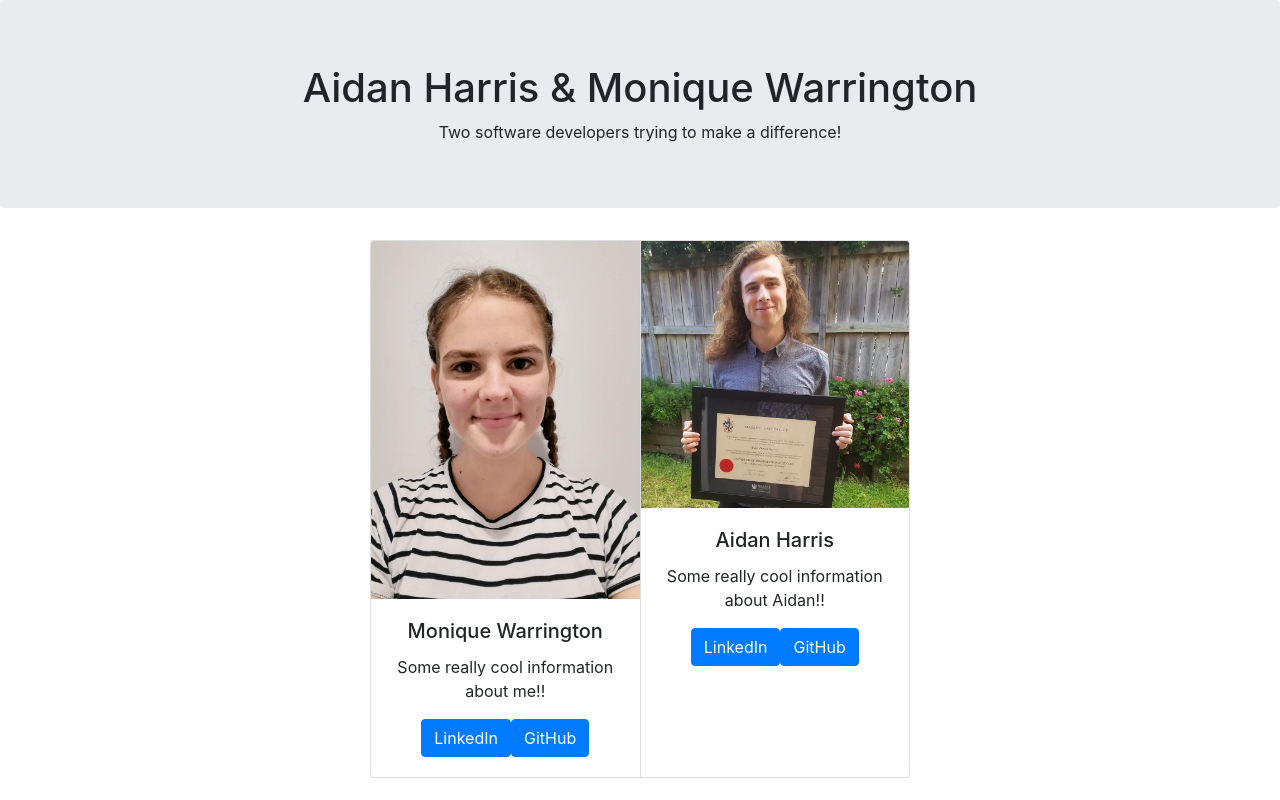
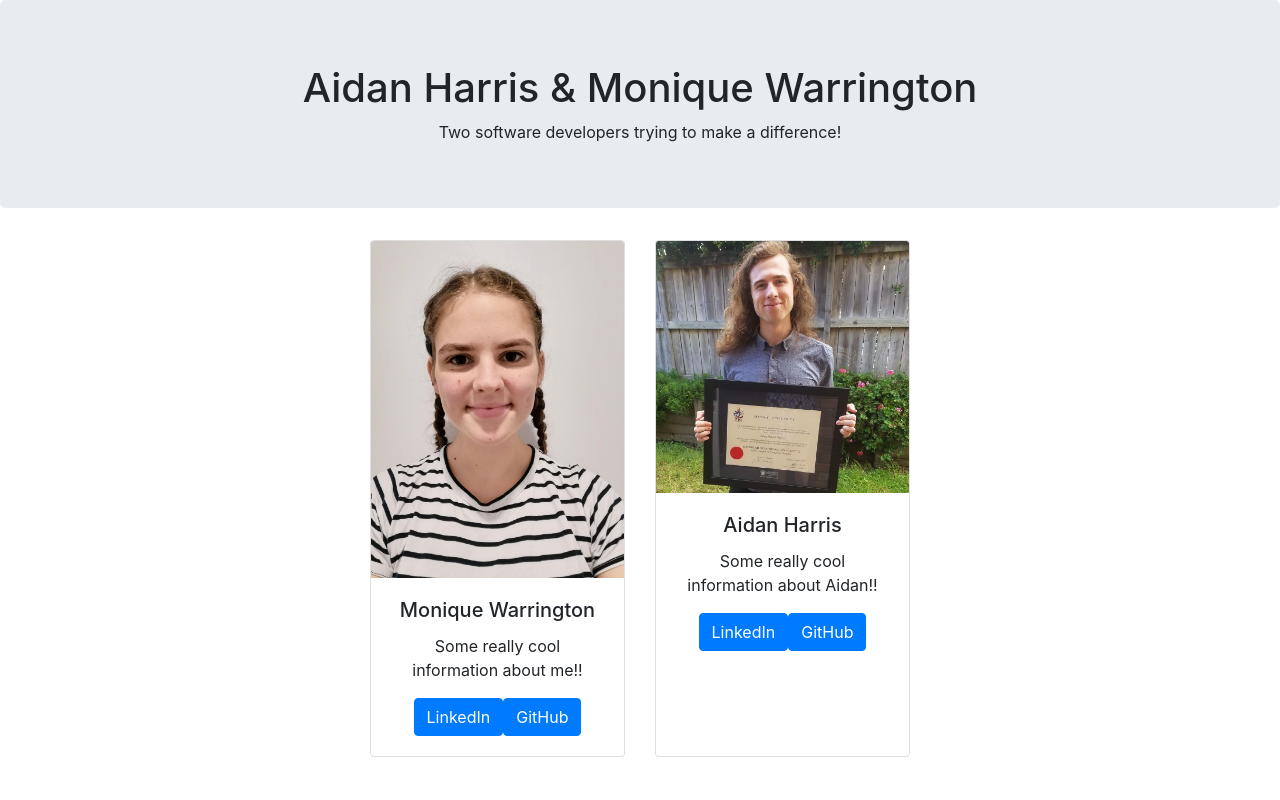
Before and after one commit to MoniqueWarrington/Datacomp2019, a React (Create React App) app: page / in a window 1280 px wide. Built offline with nearby package versions, Linux system fonts and the light colour scheme.

Commit message:
Added spacign between cards

```diff
--- a/src/components/Card/Cards.js
+++ b/src/components/Card/Cards.js
@@ -1,13 +1,13 @@
 import React from 'react'
 import Button from 'react-bootstrap/Button';
 import Card from 'react-bootstrap/Card';
-import CardGroup from 'react-bootstrap/CardGroup'
+import CardDeck from 'react-bootstrap/CardDeck'
 import MoniqueCardImg from '../../static/img/MoniqueCardImg.jpg';
 import AidanCard from '../../static/img/AidanCard.jpg';
 
 function Cards() {
   return (
-    <CardGroup>
+    <CardDeck>
       <Card style={{ width: '18rem' }}>
         <Card.Img variant="top" src={MoniqueCardImg} />
         <Card.Body>
@@ -30,7 +30,7 @@ function Cards() {
           <Button variant="primary" href="https://github.com/AidanTheDeveloper">GitHub</Button>
         </Card.Body>
       </Card>
-    </CardGroup>
+    </CardDeck>
   );
 }
 export default Cards
```
